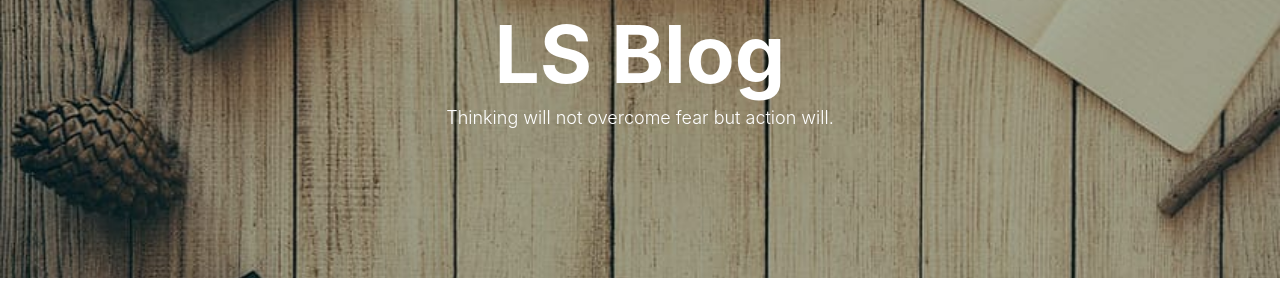
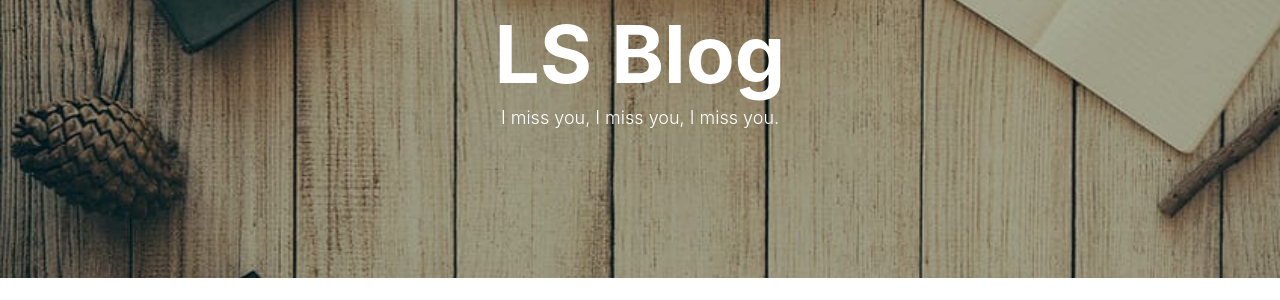
Before and after one commit to qulisong/qulisong.github.io, a Jekyll site: the page built from index.html, in a window 1280 px wide. Shown: the part 140-440 px from the top of the page. Built offline with Jekyll 4.4.1, drawn with Linux system fonts in a browser that asks for light colours; nearby versions of some CDN libraries; the list of posts is cut into pages by our own code; comment, search, counter and statistics services are not loaded.

Commit message:
Update index.html

```diff
--- a/index.html
+++ b/index.html
@@ -1,6 +1,6 @@
 ---
 layout: page
-description: "Thinking will not overcome fear but action will."
+description: "I miss you, I miss you, I miss you."
 ---
 
 {% for post in paginator.posts %}
```
